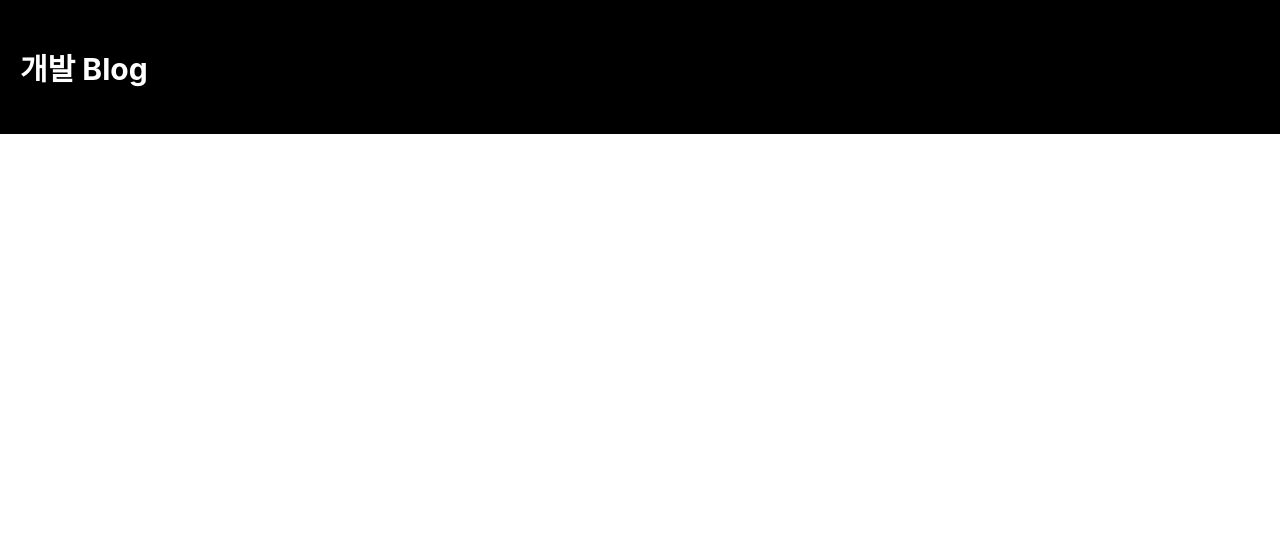
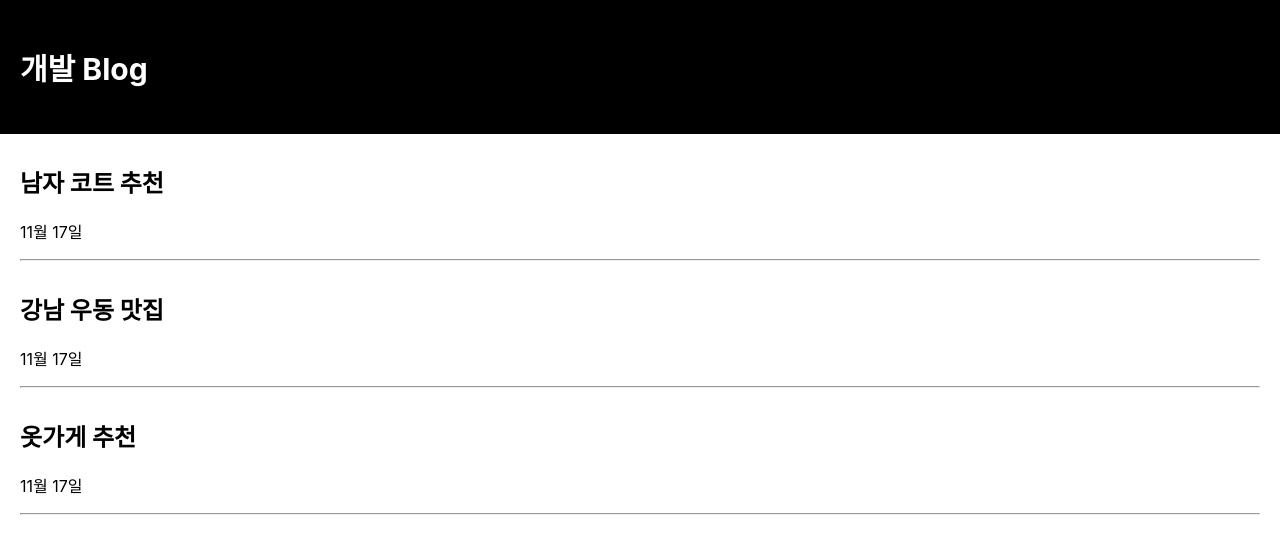
Before and after one commit to Hyun-h/react_blog, a React (Create React App) app: page / in a window 1280 px wide. Shown: the top 554 px of the page. Built offline with nearby package versions, Linux system fonts and the light colour scheme.

Commit message:
useState와 데이터 바인딩

```diff
--- a/src/App.css
+++ b/src/App.css
@@ -10,6 +10,13 @@
   padding: 20px;
   font-weight: 600;
   font-size: 20px;
+}
+
+.list {
+  margin-top: 30px;
+  text-align: left;
+  padding-left: 20px;
+  padding-right: 20px;
 }
 
 .App-logo {
--- a/src/App.js
+++ b/src/App.js
@@ -1,11 +1,37 @@
+import React, { useState } from "react";
 import "./App.css";
 
 function App() {
+  let [글제목, 글제목변경] = useState([
+    "남자 코트 추천",
+    "강남 우동 맛집",
+    "옷가게 추천",
+  ]);
+
   return (
     <div className="App">
       <nav className="black-nav">
         <h1>개발 Blog</h1>
       </nav>
+      <section className="list_wrap">
+        <article className="list_container">
+          <div className="list">
+            <h2>{글제목[0]}</h2>
+            <p>11월 17일</p>
+            <hr />
+          </div>
+          <div className="list">
+            <h2>{글제목[1]}</h2>
+            <p>11월 17일</p>
+            <hr />
+          </div>
+          <div className="list">
+            <h2>{글제목[2]}</h2>
+            <p>11월 17일</p>
+            <hr />
+          </div>
+        </article>
+      </section>
     </div>
   );
 }
```
